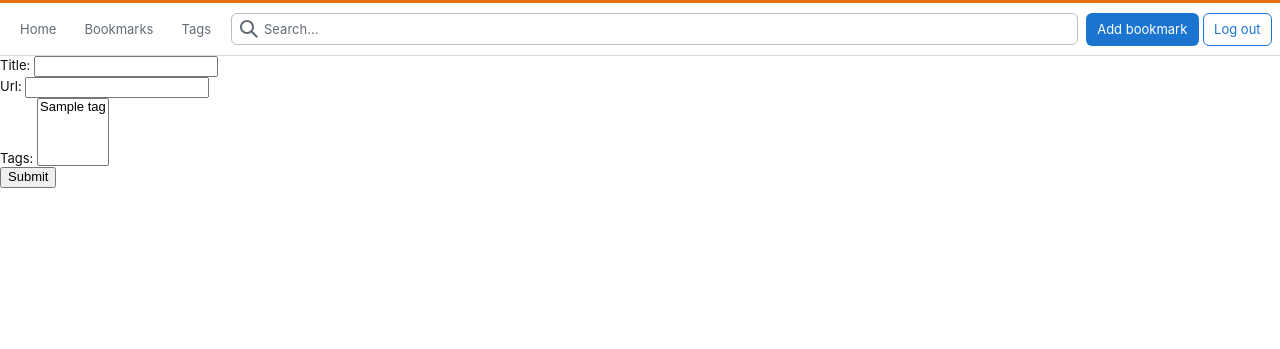
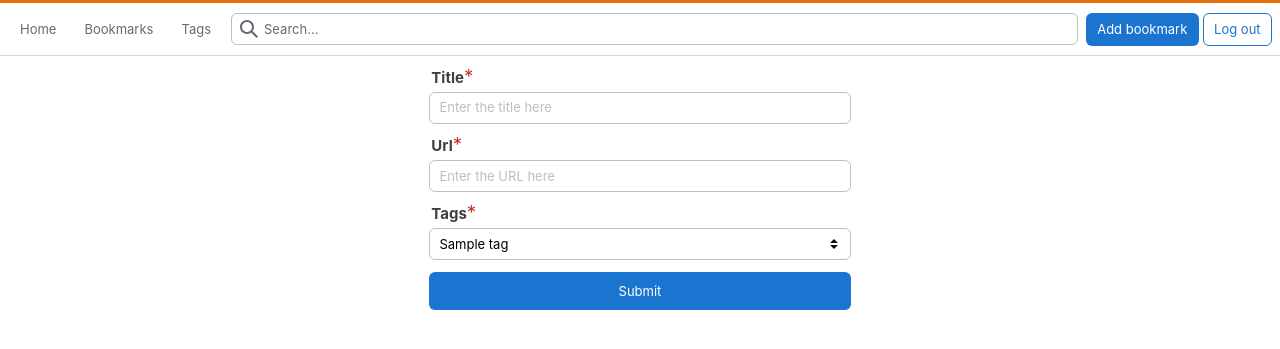
Before and after one commit to dArignac/bookmarker, a Django app: page /bookmarks/new in a window 1280 px wide. Shown: the top 349 px of the page. Run offline with Django 5.2, Linux system fonts and the light colour scheme; a user stored in the database is signed in; tables that the repository leaves empty hold one stand-in row (values such as "Sample post"); some libraries are stand-ins or nearby versions.

Commit message:
chore: adds styling for bookmark add form

```diff
--- a/main/forms.py
+++ b/main/forms.py
@@ -1,4 +1,7 @@
+from django import forms
 from django.forms import ModelForm
+
+from main.widgets import CustomSelect
 
 from .models import Bookmark, Tag
 
@@ -20,6 +23,21 @@ class BookmarkCreateForm(GenericForm):
     class Meta:
         model = Bookmark
         fields = ["title", "url", "tags"]
+        widgets = {
+            "title": forms.TextInput(
+                attrs={
+                    "class": "s-input",
+                    "placeholder": "Enter the title here",
+                }
+            ),
+            "url": forms.TextInput(
+                attrs={
+                    "class": "s-input",
+                    "placeholder": "Enter the URL here",
+                }
+            ),
+            "tags": CustomSelect(),
+        }
 
 
 class TagCreateForm(GenericForm):
--- a/main/templates/bookmark_new.html
+++ b/main/templates/bookmark_new.html
@@ -3,10 +3,13 @@
 {% block head_title %}Add Bookmark{% endblock %}
 
 {% block content %}
-  {# FIXME needs on the fly label creation #}
-  <form class="ui form {% if form.errors %}error{% else %}initial{% endif %}" action="{% url "bookmark_new" %}" method="post">
-    {% csrf_token %}
-    {{ form }}
-    <input class="ui button" type="submit" value="Submit">
-  </form>
+    <div class="d-grid grid__12 mx-auto my12 w100 wmx12">
+        <form action="{% url "bookmark_new" %}" method="post" class="grid--col-start5 grid--col-end9">
+            {% csrf_token %}
+            {{ form }}
+            <div class="d-flex gy4 fd-column mb12">
+                <input class="s-btn s-btn__filled" type="submit" value="Submit">
+            </div>
+        </form>
+    </div>
 {% endblock %}
--- a/main/templates/generic_form_wrapper.html
+++ b/main/templates/generic_form_wrapper.html
@@ -1,3 +1,4 @@
+{#  FIXME when is this used? #}
 <form class="ui form {% if form.errors %}error{% else %}initial{% endif %}" action="{% url url_name %}" method="post">
     {% csrf_token %}
     {{ form }}
--- /dev/null
+++ b/main/widgets.py
@@ -0,0 +1,5 @@
+from django.forms.widgets import Select
+
+
+class CustomSelect(Select):
+    template_name = "widgets/select.html"
```
Also changed, not shown: main/templates/generic_form.html (+11 -8 lines), main/templates/widgets/select.html (added, +7 -0 lines), main/templates/bookmarks.html (indentation only).
